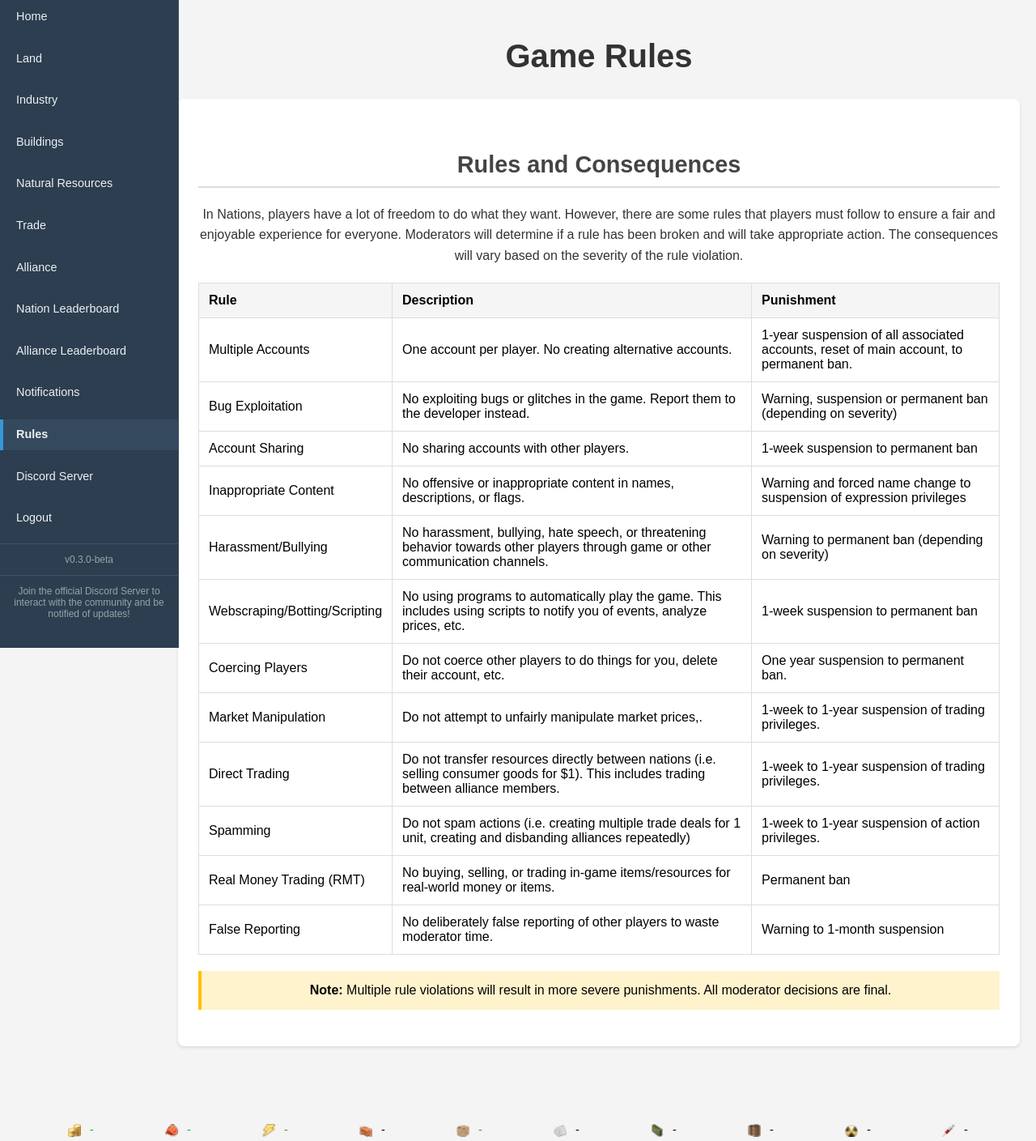
After one commit to jerrycui2007/Nations, a PHP site: page /rules.php in a window 1280 px wide. The commit adds this page. Shown: the whole page at 81% size. Run offline with PHP 8.4, Linux system fonts and the light colour scheme; the visitor is signed in with stand-in values (Sample User, id 1); data that the repository does not hold is empty.

Commit message:
Small fixes

```diff
--- /dev/null
+++ b/frontend/rules.php
@@ -0,0 +1,199 @@
+<?php
+session_start();
+require_once '../backend/db_connection.php';
+
+// Check if user is logged in
+if (!isset($_SESSION['user_id'])) {
+    header("Location: login.php");
+    exit();
+}
+?>
+
+<!DOCTYPE html>
+<html lang="en">
+<head>
+    <meta charset="UTF-8">
+    <meta name="viewport" content="width=device-width, initial-scale=1.0">
+    <title>Rules - Nations</title>
+    <link rel="stylesheet" type="text/css" href="design/style.css">
+    <style>
+        body {
+            font-family: Arial, sans-serif;
+            background-color: #f4f4f4;
+            margin: 0;
+            padding: 0;
+        }
+        .content {
+            margin-left: 200px;
+            padding: 20px;
+            padding-bottom: 60px;
+        }
+        h1 {
+            color: #333;
+            font-size: 2.5em;
+            margin-bottom: 30px;
+        }
+        h2 {
+            color: #444;
+            font-size: 1.8em;
+            margin-top: 40px;
+            margin-bottom: 20px;
+            border-bottom: 2px solid #ddd;
+            padding-bottom: 10px;
+        }
+        h3 {
+            color: #555;
+            font-size: 1.4em;
+            margin-top: 25px;
+            margin-bottom: 15px;
+        }
+        .rules-section {
+            background: white;
+            padding: 25px;
+            margin-bottom: 30px;
+            border-radius: 8px;
+            box-shadow: 0 2px 4px rgba(0, 0, 0, 0.1);
+        }
+        .rules-section p {
+            line-height: 1.6;
+            margin-bottom: 15px;
+            color: #333;
+        }
+        ul {
+            margin-bottom: 20px;
+            padding-left: 25px;
+        }
+        li {
+            margin-bottom: 10px;
+            line-height: 1.5;
+        }
+        .important-note {
+            background-color: #fff3cd;
+            border-left: 4px solid #ffc107;
+            padding: 15px;
+            margin: 20px 0;
+        }
+        .warning {
+            background-color: #f8d7da;
+            border-left: 4px solid #dc3545;
+            padding: 15px;
+            margin: 20px 0;
+        }
+        .rules-table {
+            width: 100%;
+            border-collapse: collapse;
+            margin: 20px 0;
+            background: white;
+        }
+
+        .rules-table th,
+        .rules-table td {
+            padding: 12px;
+            text-align: left;
+            border: 1px solid #ddd;
+        }
+
+        .rules-table th {
+            background-color: #f5f5f5;
+            font-weight: bold;
+        }
+
+        .rules-table tr:hover {
+            background-color: #f9f9f9;
+        }
+    </style>
+</head>
+<body>
+    <?php include 'sidebar.php'; ?>
+
+    <div class="content">
+        <h1>Game Rules</h1>
+
+        <div class="rules-section">
+            <h2>Rules and Consequences</h2>
+            <p>
+                In Nations, players have a lot of freedom to do what they want. However, there are some rules that players must follow to ensure a fair and enjoyable experience for everyone.
+                Moderators will determine if a rule has been broken and will take appropriate action. The consequences will vary based on the severity of the rule violation.
+            </p>
+
+            <table class="rules-table">
+                <thead>
+                    <tr>
+                        <th>Rule</th>
+                        <th>Description</th>
+                        <th>Punishment</th>
+                    </tr>
+                </thead>
+                <tbody>
+                    <tr>
+                        <td>Multiple Accounts</td>
+                        <td>One account per player. No creating alternative accounts.</td>
+                        <td>1-year suspension of all associated accounts, reset of main account, to permanent ban.</td>
+                    </tr>
+                    <tr>
+                        <td>Bug Exploitation</td>
+                        <td>No exploiting bugs or glitches in the game. Report them to the developer instead.</td>
+                        <td>Warning, suspension or permanent ban (depending on severity)</td>
+                    </tr>
+                    <tr>
+                        <td>Account Sharing</td>
+                        <td>No sharing accounts with other players.</td>
+                        <td>1-week suspension to permanent ban</td>
+                    </tr>
+                    <tr>
+                        <td>Inappropriate Content</td>
+                        <td>No offensive or inappropriate content in names, descriptions, or flags.</td>
+                        <td>Warning and forced name change to suspension of expression privileges</td>
+                    </tr>
+                    <tr>
+                        <td>Harassment/Bullying</td>
+                        <td>No harassment, bullying, hate speech, or threatening behavior towards other players through game or other communication channels.</td>
+                        <td>Warning to permanent ban (depending on severity)</td>
+                    </tr>
+                    <tr>
+                        <td>Webscraping/Botting/Scripting</td>
+                        <td>No using programs to automatically play the game. This includes using scripts to notify you of events, analyze prices, etc.</td>
+                        <td>1-week suspension to permanent ban</td>
+                    </tr>
+                    <tr>
+                        <td>Coercing Players</td>
+                        <td>Do not coerce other players to do things for you, delete their account, etc.</td>
+                        <td>One year suspension to permanent ban.</td>
+                    </tr>
+                    <tr>
+                        <td>Market Manipulation</td>
+                        <td>Do not attempt to unfairly manipulate market prices,.</td>
+                        <td>1-week to 1-year suspension of trading privileges.</td>
+                    </tr>
+                    <tr>
+                        <td>Direct Trading</td>
+                        <td>Do not transfer resources directly between nations (i.e. selling consumer goods for $1). This includes trading between alliance members.</td>
+                        <td>1-week to 1-year suspension of trading privileges.</td>
+                    </tr>
+                    <tr>
+                        <td>Spamming</td>
+                        <td>Do not spam actions (i.e. creating multiple trade deals for 1 unit, creating and disbanding alliances repeatedly)</td>
+                        <td>1-week to 1-year suspension of action privileges.</td>
+                    </tr>
+                    <tr>
+                        <td>Real Money Trading (RMT)</td>
+                        <td>No buying, selling, or trading in-game items/resources for real-world money or items.</td>
+                        <td>Permanent ban</td>
+                    </tr>
+                    <tr>
+                        <td>False Reporting</td>
+                        <td>No deliberately false reporting of other players to waste moderator time.</td>
+                        <td>Warning to 1-month suspension</td>
+                    </tr>
+                </tbody>
+            </table>
+
+            <div class="important-note">
+                <strong>Note:</strong> Multiple rule violations will result in more severe punishments. All moderator decisions are final.
+            </div>
+        </div>
+    </div>
+
+    <?php include 'footer.php'; ?>
+</body>
+</html>
--- a/frontend/sidebar.php
+++ b/frontend/sidebar.php
@@ -15,7 +15,7 @@ $current_page = basename($_SERVER['PHP_SELF']);
             <li><a href="leaderboard.php" <?php echo ($current_page == 'leaderboard.php') ? 'class="active"' : ''; ?>>Nation Leaderboard</a></li>
             <li><a href="alliance_leaderboard.php" <?php echo ($current_page == 'alliance_leaderboard.php') ? 'class="active"' : ''; ?>>Alliance Leaderboard</a></li>
             <li><a href="notifications.php" <?php echo ($current_page == 'notifications.php') ? 'class="active"' : ''; ?>>Notifications</a></li>
-
+            <li><a href="rules.php" <?php echo ($current_page == 'rules.php') ? 'class="active"' : ''; ?>>Rules</a></li>
             <li><a href="https://discord.gg/b6VBBDKWSG">Discord Server</a></li>
 
 
@@ -39,6 +39,7 @@ $current_page = basename($_SERVER['PHP_SELF']);
         z-index: 500;
         display: flex;
         flex-direction: column;
+        overflow-y: auto;
     }
 
     .sidebar nav {
@@ -46,9 +47,9 @@ $current_page = basename($_SERVER['PHP_SELF']);
     }
 
     .version-info {
-        padding: 16px;
+        padding: 12px;
         text-align: center;
-        font-size: 0.8em;
+        font-size: 0.75em;
         color: #95a5a6;
         border-top: 1px solid rgba(255, 255, 255, 0.1);
     }
@@ -60,17 +61,18 @@ $current_page = basename($_SERVER['PHP_SELF']);
     }
 
     .sidebar nav ul li {
-        padding: 4px 0;
+        padding: 2px 0;
     }
 
     .sidebar nav ul li a {
         text-decoration: none;
         color: #ecf0f1;
         display: block;
-        padding: 12px 24px;
+        padding: 8px 16px;
         transition: all 0.3s ease;
         border-left: 4px solid transparent;
         text-align: left;
+        font-size: 0.9em;
     }
 
     .sidebar nav ul li a:hover {
@@ -83,4 +85,26 @@ $current_page = basename($_SERVER['PHP_SELF']);
         border-left-color: #3498db;
         font-weight: 600;
     }
+
+    .sidebar::-webkit-scrollbar {
+        width: 8px;
+    }
+
+    .sidebar::-webkit-scrollbar-track {
+        background: rgba(0, 0, 0, 0.1);
+    }
+
+    .sidebar::-webkit-scrollbar-thumb {
+        background: rgba(255, 255, 255, 0.2);
+        border-radius: 4px;
+    }
+
+    .sidebar::-webkit-scrollbar-thumb:hover {
+        background: rgba(255, 255, 255, 0.3);
+    }
+
+    .sidebar {
+        scrollbar-width: thin;
+        scrollbar-color: rgba(255, 255, 255, 0.2) rgba(0, 0, 0, 0.1);
+    }
 </style>
```
